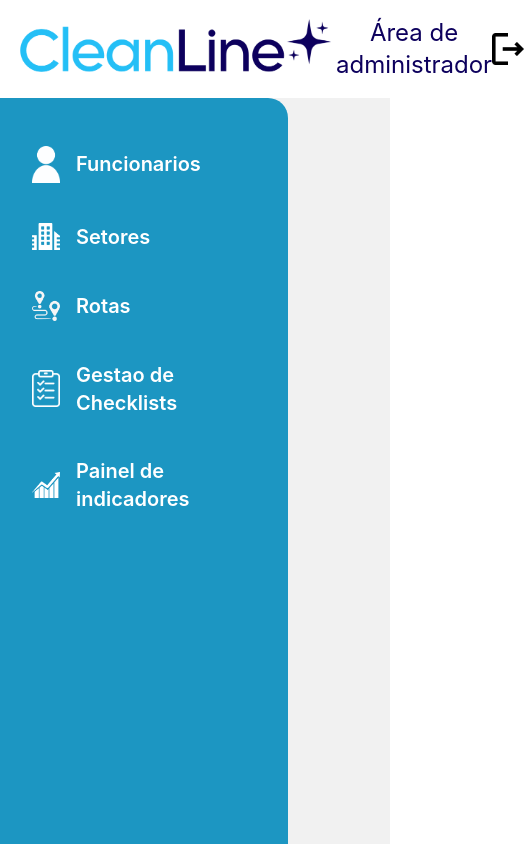
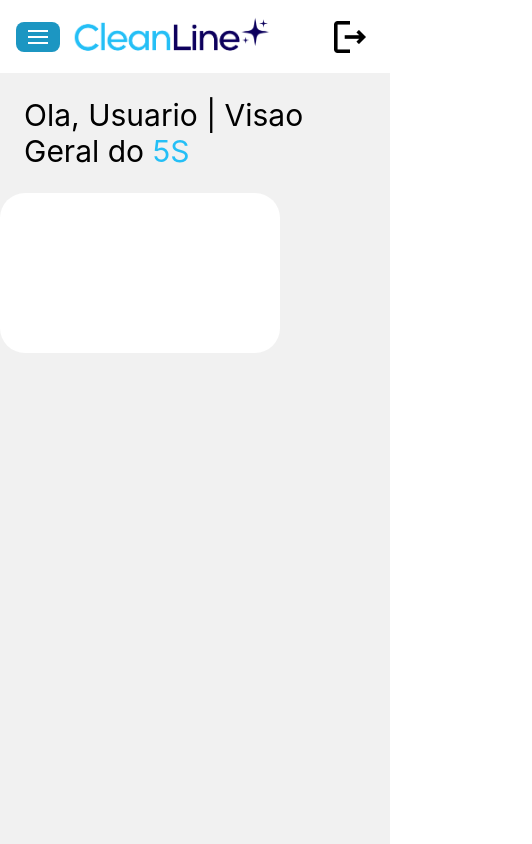
Before and after one commit to SGZ777/CleanLine, a Next.js app in the folder cleanline/: page /homeAdm in a window 390 px wide. Shown: the top 844 px of the page, 532 px wide, since content can reach past the window. Built offline with nearby package versions, Linux system fonts and the light colour scheme.

Commit message:
UPDATE sidebar responsiva

```diff
--- a/cleanline/src/app/homeAdm/page.jsx
+++ b/cleanline/src/app/homeAdm/page.jsx
@@ -1,12 +1,32 @@
+"use client";
+
+import { useState } from "react";
 import HeaderAdm from "@/components/headerAdm";
+import PontuacaoMedia from "@/components/pontuacaomedia";
 import Sidebar from "@/components/Sidebar";
+
 export default function HomeAdm() {
-    return (
-        <div className="bg-[#f1f1f1]">
-            <HeaderAdm/>
-            <Sidebar/>
+  const [isSidebarOpen, setIsSidebarOpen] = useState(false);
 
-            <h1 className="text-4xl flex font-inter">Olá,  | Visão Geral do <span className="text-[#24bff6]"> 5S </span></h1>
-        </div>
-    )
+  return (
+    <div className="min-h-screen bg-[#f1f1f1]">
+      <HeaderAdm onOpenSidebar={() => setIsSidebarOpen(true)} />
+
+      <div className="flex flex-col md:flex-row">
+        <Sidebar
+          isOpen={isSidebarOpen}
+          onClose={() => setIsSidebarOpen(false)}
+        />
+
+        <main className="flex-1 p-6 md:p-10">
+          <h1 className="text-3xl md:text-4xl font-inter">
+            Ola, Usuario | Visao Geral do{" "}
+            <span className="text-[#24bff6]">5S</span>
+          </h1>
+        </main>
+
+        <PontuacaoMedia />
+      </div>
+    </div>
+  );
 }
--- a/cleanline/src/components/Sidebar.jsx
+++ b/cleanline/src/components/Sidebar.jsx
@@ -7,17 +7,45 @@ import {
   sidebarItems,
 } from "@/lib/scripts/hoverSideBar";
 
-export default function Sidebar() {
+export default function Sidebar({ isOpen = false, onClose = () => {} }) {
   const pathname = usePathname();
 
   return (
-    <div className="w-2xs min-h-[850px] flex bg-[#1c96c2] rounded-r-[20px] pt-5">
+    <>
+      {isOpen && (
+        <button
+          type="button"
+          className="fixed inset-0 z-30 bg-[#0d005d]/30 md:hidden"
+          aria-label="Fechar menu"
+          onClick={onClose}
+        />
+      )}
+
+      <aside
+        className={[
+          "fixed left-0 top-0 z-40 h-screen w-72 bg-[#1c96c2] pt-5 transition-transform duration-300 md:static md:min-h-[850px] md:w-2xs md:translate-x-0 md:rounded-r-[20px]",
+          isOpen ? "translate-x-0" : "-translate-x-full",
+        ].join(" ")}
+      >
+        <div className="mb-4 flex items-center justify-between px-4 md:hidden">
+          <span className="text-lg font-semibold text-white">Menu</span>
+          <button
+            type="button"
+            className="rounded-lg px-3 py-2 text-white hover:bg-[#24bff6]/40"
+            onClick={onClose}
+            aria-label="Fechar sidebar"
+          >
+            X
+          </button>
+        </div>
+
         <ul className="flex w-full flex-col gap-4 p-4">
           {sidebarItems.map((item) => (
             <li key={item.href}>
               <Link
                 href={item.href}
                 className={getSidebarItemClass(pathname, item.href)}
+                onClick={onClose}
               >
                 <img src={item.icon} className="w-7" alt={item.alt} />
                 <span>{item.label}</span>
@@ -25,6 +53,7 @@ export default function Sidebar() {
             </li>
           ))}
         </ul>
-    </div>
+      </aside>
+    </>
   );
 }
--- a/cleanline/src/components/headerAdm.jsx
+++ b/cleanline/src/components/headerAdm.jsx
@@ -2,39 +2,49 @@
 
 import { useRouter } from "next/navigation";
 
-export default function HeaderAdm() {
+export default function HeaderAdm({ onOpenSidebar = () => {} }) {
   const router = useRouter();
 
   const handleLogout = () => {
-    //apaga o token ( desloga)
     localStorage.removeItem("cleanline_token");
-
-    //manda pro login
     router.push("/login");
   };
 
   return (
-    <header className="w-auto h-auto flex items-center justify-between bg-white p-4">
+    <header className="flex h-auto w-auto items-center justify-between bg-white p-4">
+      <div className="flex items-center gap-3">
+        <button
+          type="button"
+          className="rounded-lg bg-[#1c96c2] px-3 py-2 text-white md:hidden"
+          onClick={onOpenSidebar}
+          aria-label="Abrir menu"
+        >
+          <span className="block h-0.5 w-5 bg-white" />
+          <span className="mt-1 block h-0.5 w-5 bg-white" />
+          <span className="mt-1 block h-0.5 w-5 bg-white" />
+        </button>
+
         <img
           src="logoCleanline.png"
-        className="w-80 lg:ps-15 sm:ps-0"
+          className="w-50 md:w-80 lg:ps-15 sm:ps-0"
           alt="Cleanline"
         />
-      <p className="text-center text-2xl text-[#0d005d]">
-        Área de administrador
+      </div>
+
+      <p className="hidden text-center text-2xl text-[#0d005d] md:block">
+        Area de administrador
       </p>
 
       <button
         onClick={handleLogout}
-        className="hover:opacity-75 transition-opacity"
+        className="transition-opacity hover:opacity-75"
         title="Sair do sistema"
       >
         <img
           src="./icons/icon_logout.png"
-            className="w-8 me-10 cursor-pointer"
+          className="me-2 w-8 cursor-pointer md:me-10"
           alt="Logout"
         />
-
       </button>
     </header>
   );
--- /dev/null
+++ b/cleanline/src/components/pontuacaomedia.jsx
@@ -0,0 +1,7 @@
+export default function PontuacaoMedia(){
+    return(
+        <section className="w-70 h-40 rounded-[25px] bg-white">
+
+        </section>
+    )
+}
```
Lines whose indentation alone changed are shown as unchanged.
